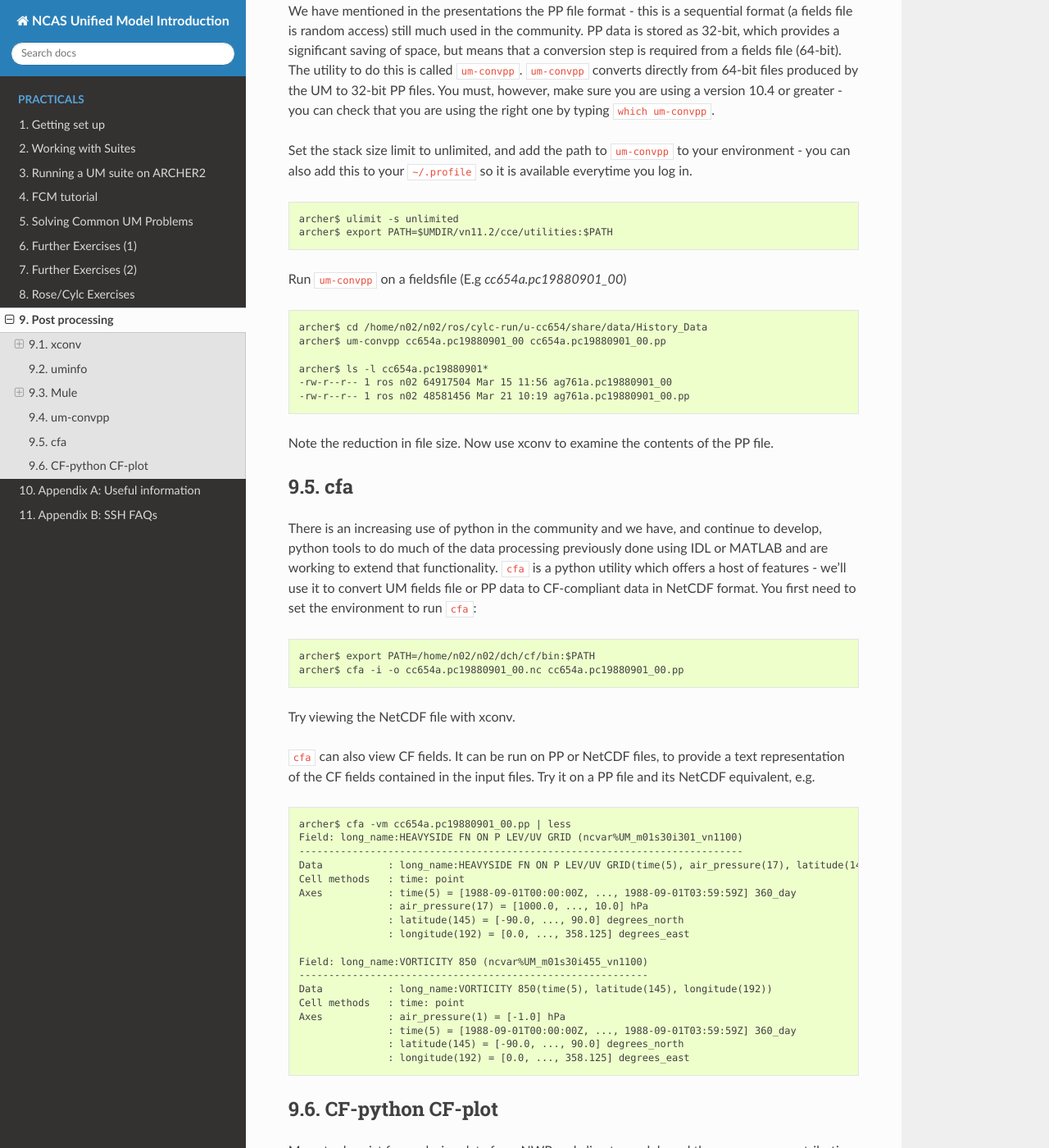
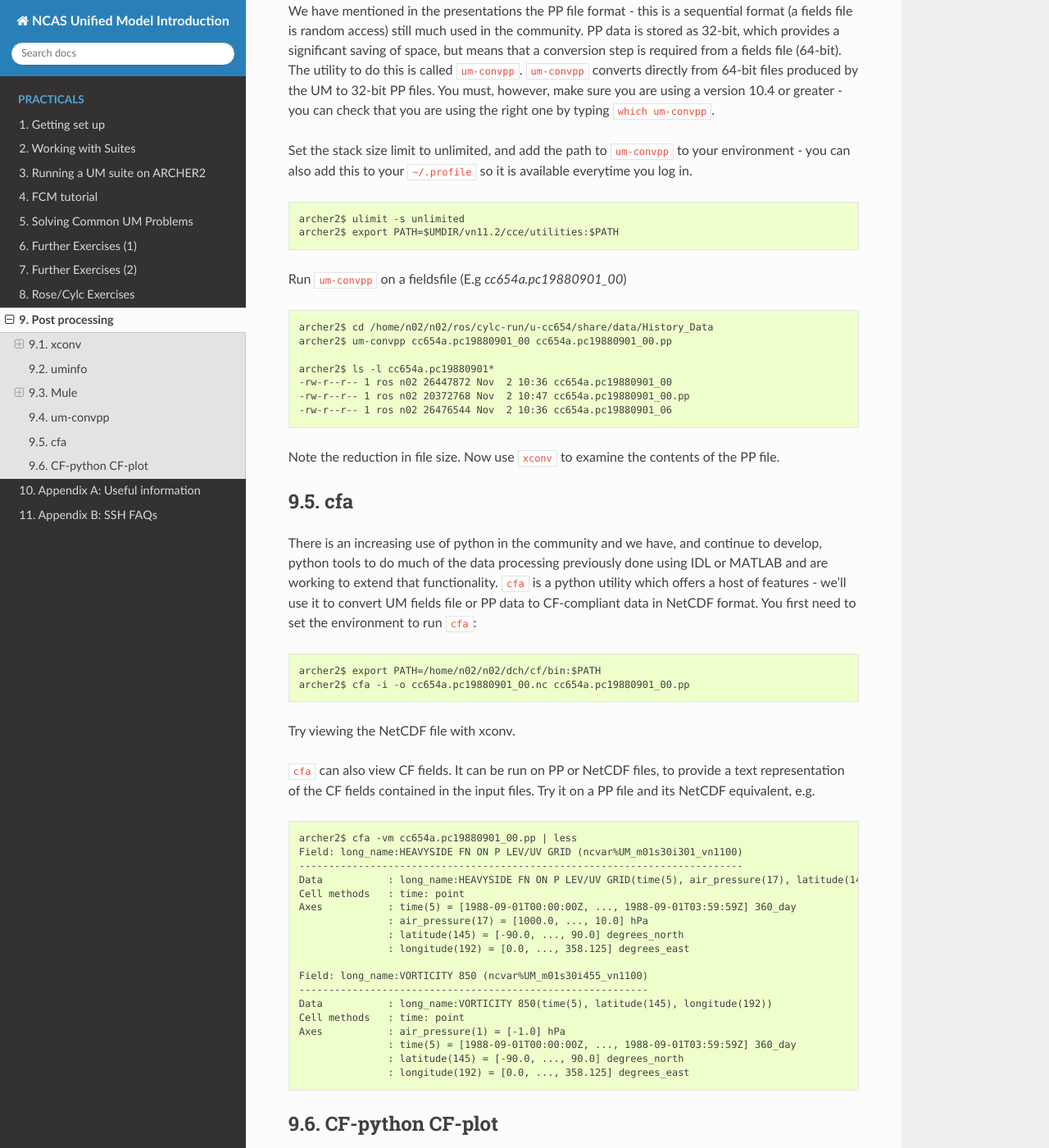
Before and after one commit to NCAS-CMS/um-training, a Sphinx documentation site: the page built from practicals/source/post-processing.rst, in a window 1280 px wide and 1400 px high, scrolled down 2603 px. Shown: the whole window at 82% size. Built offline with Sphinx 7.4.7 and the Read the Docs theme 2.0.0, drawn with Linux system fonts in a browser that asks for light colours; some of the changed text lies outside the part shown.

Commit message:
Update rose/cylc chapter plus other tweaks

```diff
--- a/practicals/source/post-processing.rst
+++ b/practicals/source/post-processing.rst
@@ -8,7 +8,7 @@ xconv
 
 View data
 ^^^^^^^^^
-On ARCHER2 go to the output directory of the global job that you ran previously (the one copied from u-cc654). Run ``xconv`` on the file ending with, for example, ``da19880901_04``. This file is an atmosphere start file - this type of file is used to restart the model from the time specified in the file header data.
+On ARCHER2 go to the output directory of the global job that you ran previously (the one copied from ``u-cc654``). Run ``xconv`` on the file ending with, for example, ``da19880901_04``. This file is an atmosphere start file - this type of file is used to restart the model from the time specified in the file header data.
 
 In the same directory is a file whose name ends in ``.astart``; run a second instance of ``xconv`` on this file. This is the file used by the model to start its run - created by the reconfiguration program in this case.
 
@@ -22,7 +22,7 @@ View the data - this shows numerical data values and their coordinates and can b
 
 Convert UM fields data to netCDF
 ^^^^^^^^^^^^^^^^^^^^^^^^^^^^^^^^
-Select a single-level field (one for which nz=1), choose :guilabel:`Output format` to be :guilabel:`Netcdf`, enter an "Output file name", and select :guilabel:`Convert`. Information relevant to the file conversion will appear in the lower left panel.
+Select a single-level field (one for which ``nz=1``), choose :guilabel:`Output format` to be :guilabel:`Netcdf`, enter an "Output file name", and select :guilabel:`Convert`. Information relevant to the file conversion will appear in the lower left panel.
 
 Use ``xconv`` to view the netcdf file just created.
 
@@ -31,7 +31,7 @@ uminfo
 
 You can view the header information for the fields in a UM file by using the utility ``uminfo`` - redirect the output to a file or pipe it to ``less``: ::
 
-  archer$ uminfo <one-of-your-fields-files> | less
+  archer2$ uminfo <one-of-your-fields-files> | less
 
 The output from this command is best viewed in conjunction with the Unified Model Documentation Paper F3 which explains in depth the various header fields.
 
@@ -42,7 +42,7 @@ Mule consists of a Python API for reading and writing UM files and a set of UM u
 
 Before running the mule commands you will need to load the python environment on ARCHER2 by running: ::
 
-  archer$ module load cray-python
+  archer2$ module load cray-python
 
 mule-pumf
 ^^^^^^^^^
@@ -50,10 +50,10 @@ This provides another way of seeing header information, but also gives some info
 
 Run ``mule-pumf`` on the start file - here's a couple of examples on one of Ros' files: ::
 
- archer$ mule-pumf --print-columns 2 --headers-only \\
+ archer2$ mule-pumf --print-columns 2 --headers-only \\
                         cc654.astart > ~/mule-pumf-header.out
 
- archer$ mule-pumf --print-columns 2 cc654.astart > ~/mule-pumf.out
+ archer2$ mule-pumf --print-columns 2 cc654.astart > ~/mule-pumf.out
 
 * Can you see what the difference is in the output of these 2 commands?
 
@@ -81,19 +81,21 @@ We have mentioned in the presentations the PP file format - this is a sequential
 
 Set the stack size limit to unlimited, and add the path to ``um-convpp`` to your environment - you can also add this to your ``~/.profile`` so it is available everytime you log in. ::
 
-  archer$ ulimit -s unlimited
-  archer$ export PATH=$UMDIR/vn11.2/cce/utilities:$PATH
+  archer2$ ulimit -s unlimited
+  archer2$ export PATH=$UMDIR/vn11.2/cce/utilities:$PATH
 
 Run ``um-convpp`` on a fieldsfile (E.g `cc654a.pc19880901_00`) ::
 
-  archer$ cd /home/n02/n02/ros/cylc-run/u-cc654/share/data/History_Data
-  archer$ um-convpp cc654a.pc19880901_00 cc654a.pc19880901_00.pp
+  archer2$ cd /home/n02/n02/ros/cylc-run/u-cc654/share/data/History_Data
+  archer2$ um-convpp cc654a.pc19880901_00 cc654a.pc19880901_00.pp
 
-  archer$ ls -l cc654a.pc19880901*
-  -rw-r--r-- 1 ros n02 64917504 Mar 15 11:56 ag761a.pc19880901_00
-  -rw-r--r-- 1 ros n02 48581456 Mar 21 10:19 ag761a.pc19880901_00.pp
+  archer2$ ls -l cc654a.pc19880901*
+  -rw-r--r-- 1 ros n02 26447872 Nov  2 10:36 cc654a.pc19880901_00
+  -rw-r--r-- 1 ros n02 20372768 Nov  2 10:47 cc654a.pc19880901_00.pp
+  -rw-r--r-- 1 ros n02 26476544 Nov  2 10:36 cc654a.pc19880901_06
 
-Note the reduction in file size. Now use xconv to examine the contents of the PP file.
+
+Note the reduction in file size. Now use ``xconv`` to examine the contents of the PP file.
 
 cfa
 ---
@@ -106,8 +108,8 @@ features - we'll use it to convert UM fields file or PP data to
 CF-compliant data in NetCDF format. You first need to set the
 environment to run ``cfa``: ::
 
- archer$ export PATH=/home/n02/n02/dch/cf/bin:$PATH
- archer$ cfa -i -o cc654a.pc19880901_00.nc cc654a.pc19880901_00.pp
+ archer2$ export PATH=/home/n02/n02/dch/cf/bin:$PATH
+ archer2$ cfa -i -o cc654a.pc19880901_00.nc cc654a.pc19880901_00.pp
 
 Try viewing the NetCDF file with xconv.
 
@@ -117,7 +119,7 @@ files, to provide a text representation of the CF fields contained in
 the input files. Try it on a PP file and its NetCDF equivalent,
 e.g. ::
 
-  archer$ cfa -vm cc654a.pc19880901_00.pp | less
+  archer2$ cfa -vm cc654a.pc19880901_00.pp | less
   Field: long_name:HEAVYSIDE FN ON P LEV/UV GRID (ncvar%UM_m01s30i301_vn1100)
   ---------------------------------------------------------------------------
   Data           : long_name:HEAVYSIDE FN ON P LEV/UV GRID(time(5), air_pressure(17), latitude(145), longitude(192))
@@ -144,8 +146,8 @@ Many tools exist for analysing data from NWP and climate models and there are ma
 * Set up the environment and start python. ::
 
 
-   archer$ export PATH=/home/n02/n02/dch/cf/bin:$PATH
-   archer$ python
+   archer2$ export PATH=/home/n02/n02/dch/cf/bin:$PATH
+   archer2$ python
    >>>
 
 We'll be looking at CRU observed precipitation data.
```
Also changed, not shown: practicals/source/getting-setup.rst (+8 -5 lines), practicals/source/rose-cylc-exercises.rst (+9 -9 lines), 1 other file.
